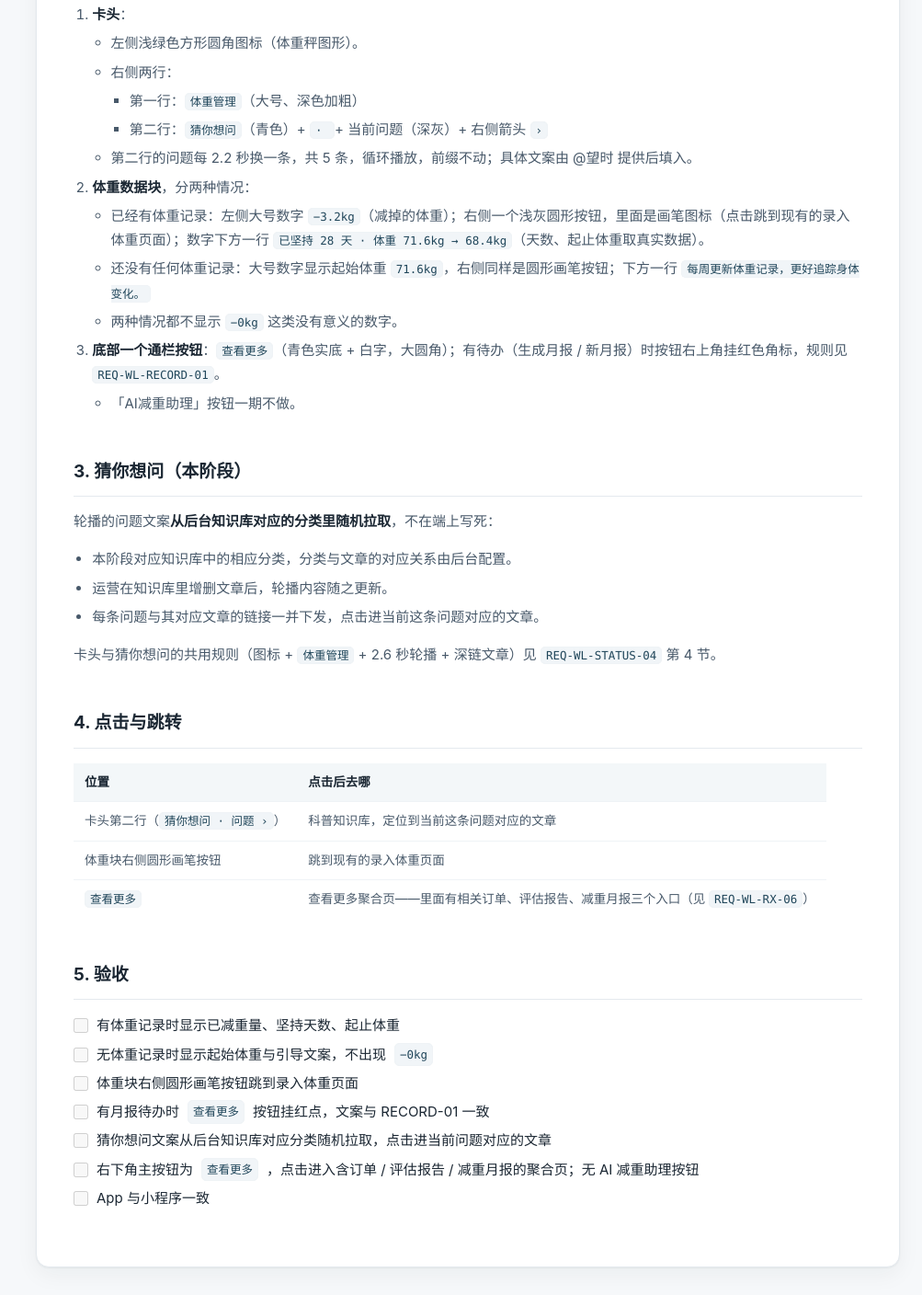
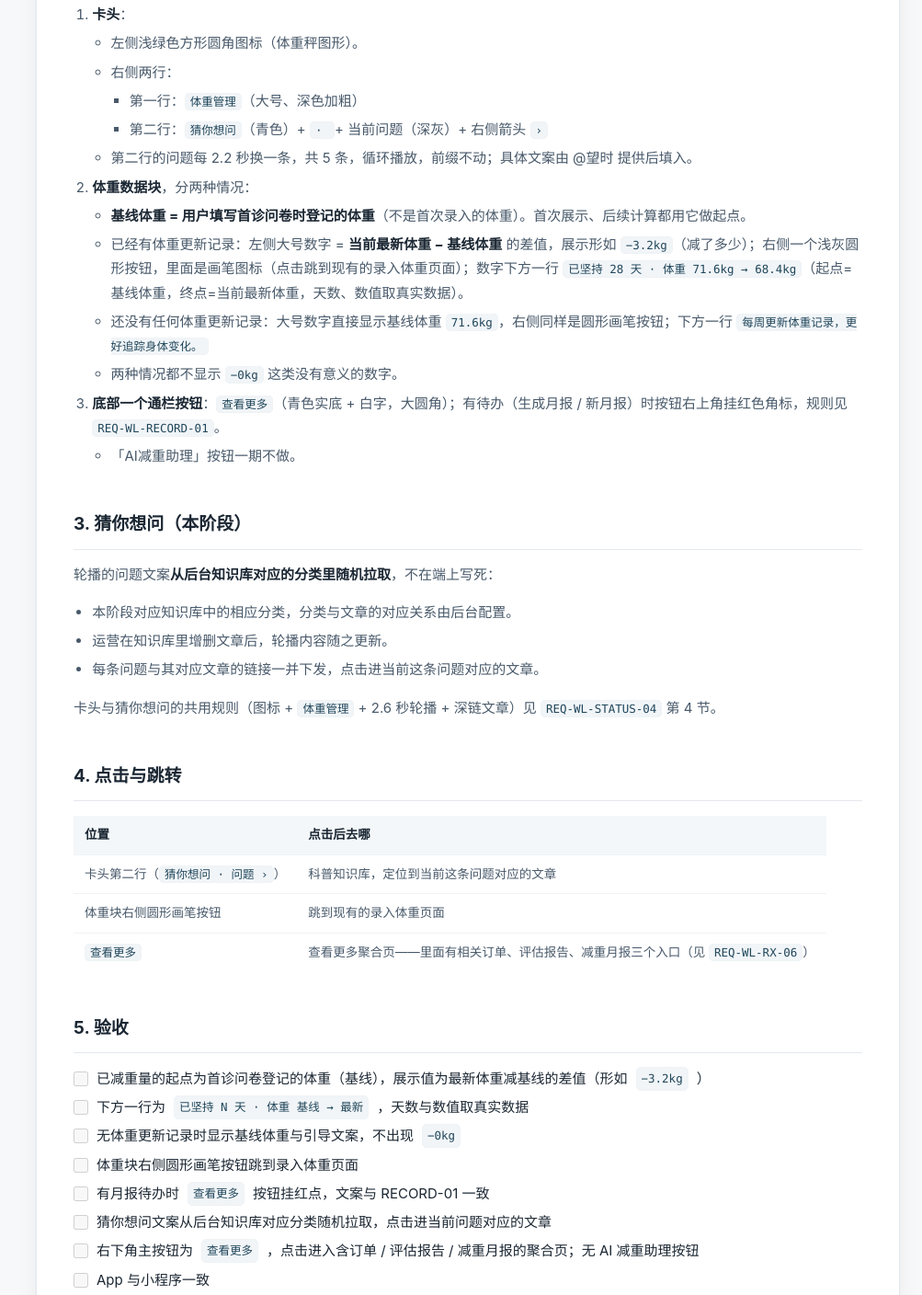
Before and after one commit to lipulin222/requirements, a plain HTML site: page 减重/REQ-WL-STATUS-06-减重卡进行中状态.html in a window 1280 px wide. Shown: the part 581-1989 px from the top of the page at 92% size, without its empty margins (277-1280 px from the left). Drawn offline with Linux system fonts and the light colour scheme.

Commit message:
STATUS-06：体重基线取首诊问卷登记体重，已减重量=最新体重-基线

```diff
--- a/减重/REQ-WL-STATUS-06-减重卡进行中状态.html
+++ b/减重/REQ-WL-STATUS-06-减重卡进行中状态.html
@@ -171,8 +171,9 @@ Demo：<a href="https://lipulin222.github.io/health-subscription-demo/online-ser
 </ul>
 </li>
 <li><strong>体重数据块</strong>，分两种情况：<ul>
-<li>已经有体重记录：左侧大号数字 <code>−3.2kg</code>（减掉的体重）；右侧一个浅灰圆形按钮，里面是画笔图标（点击跳到现有的录入体重页面）；数字下方一行 <code>已坚持 28 天 · 体重 71.6kg → 68.4kg</code>（天数、起止体重取真实数据）。</li>
-<li>还没有任何体重记录：大号数字显示起始体重 <code>71.6kg</code>，右侧同样是圆形画笔按钮；下方一行 <code>每周更新体重记录，更好追踪身体变化。</code></li>
+<li><strong>基线体重 = 用户填写首诊问卷时登记的体重</strong>（不是首次录入的体重）。首次展示、后续计算都用它做起点。</li>
+<li>已经有体重更新记录：左侧大号数字 = <strong>当前最新体重 − 基线体重</strong> 的差值，展示形如 <code>−3.2kg</code>（减了多少）；右侧一个浅灰圆形按钮，里面是画笔图标（点击跳到现有的录入体重页面）；数字下方一行 <code>已坚持 28 天 · 体重 71.6kg → 68.4kg</code>（起点=基线体重，终点=当前最新体重，天数、数值取真实数据）。</li>
+<li>还没有任何体重更新记录：大号数字直接显示基线体重 <code>71.6kg</code>，右侧同样是圆形画笔按钮；下方一行 <code>每周更新体重记录，更好追踪身体变化。</code></li>
 <li>两种情况都不显示 <code>−0kg</code> 这类没有意义的数字。</li>
 </ul>
 </li>
@@ -212,8 +213,9 @@ Demo：<a href="https://lipulin222.github.io/health-subscription-demo/online-ser
 </tbody></table>
 <h2 id="5-验收">5. 验收</h2>
 <ul>
-<li><input disabled="" type="checkbox"> 有体重记录时显示已减重量、坚持天数、起止体重</li>
-<li><input disabled="" type="checkbox"> 无体重记录时显示起始体重与引导文案，不出现 <code>−0kg</code></li>
+<li><input disabled="" type="checkbox"> 已减重量的起点为首诊问卷登记的体重（基线），展示值为最新体重减基线的差值（形如 <code>−3.2kg</code>）</li>
+<li><input disabled="" type="checkbox"> 下方一行为 <code>已坚持 N 天 · 体重 基线 → 最新</code>，天数与数值取真实数据</li>
+<li><input disabled="" type="checkbox"> 无体重更新记录时显示基线体重与引导文案，不出现 <code>−0kg</code></li>
 <li><input disabled="" type="checkbox"> 体重块右侧圆形画笔按钮跳到录入体重页面</li>
 <li><input disabled="" type="checkbox"> 有月报待办时 <code>查看更多</code> 按钮挂红点，文案与 RECORD-01 一致</li>
 <li><input disabled="" type="checkbox"> 猜你想问文案从后台知识库对应分类随机拉取，点击进当前问题对应的文章</li>
```
Also changed, not shown: 减重/REQ-WL-STATUS-06-减重卡进行中状态.md (+6 -4 lines).
